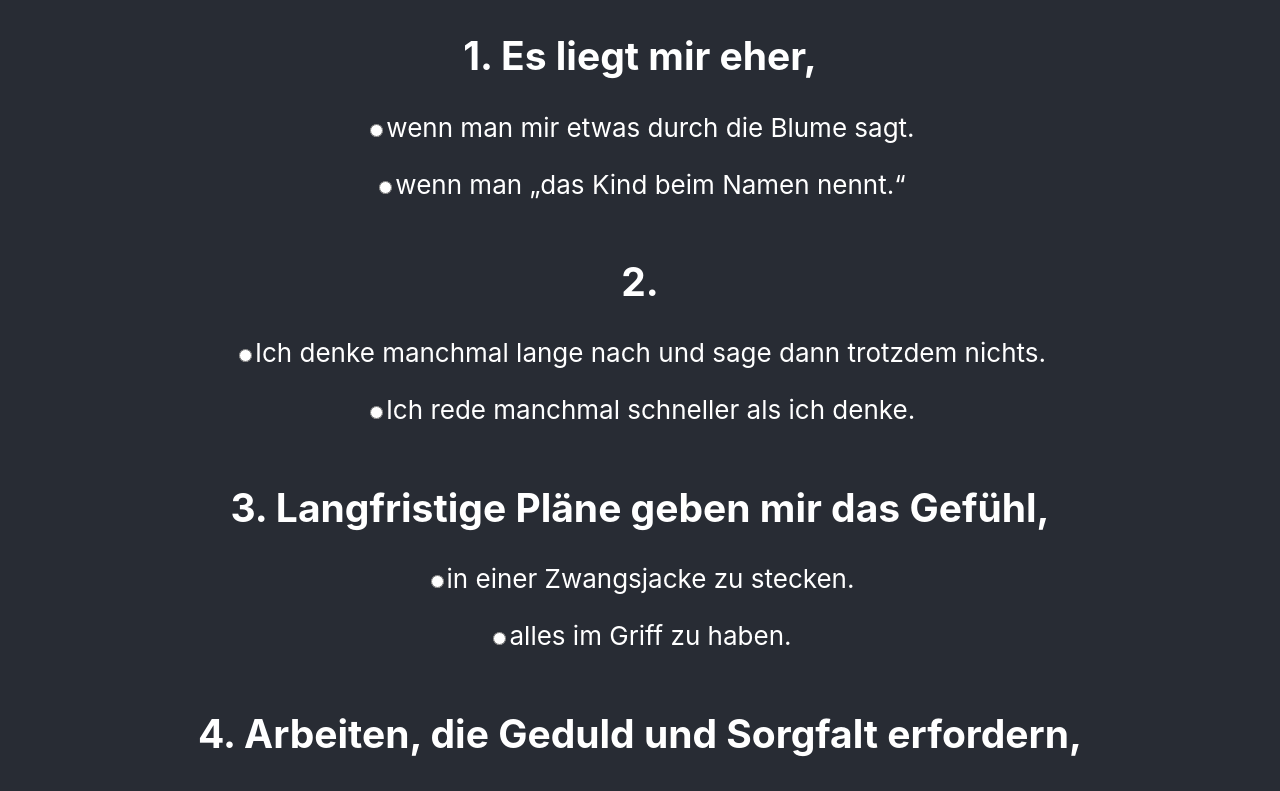
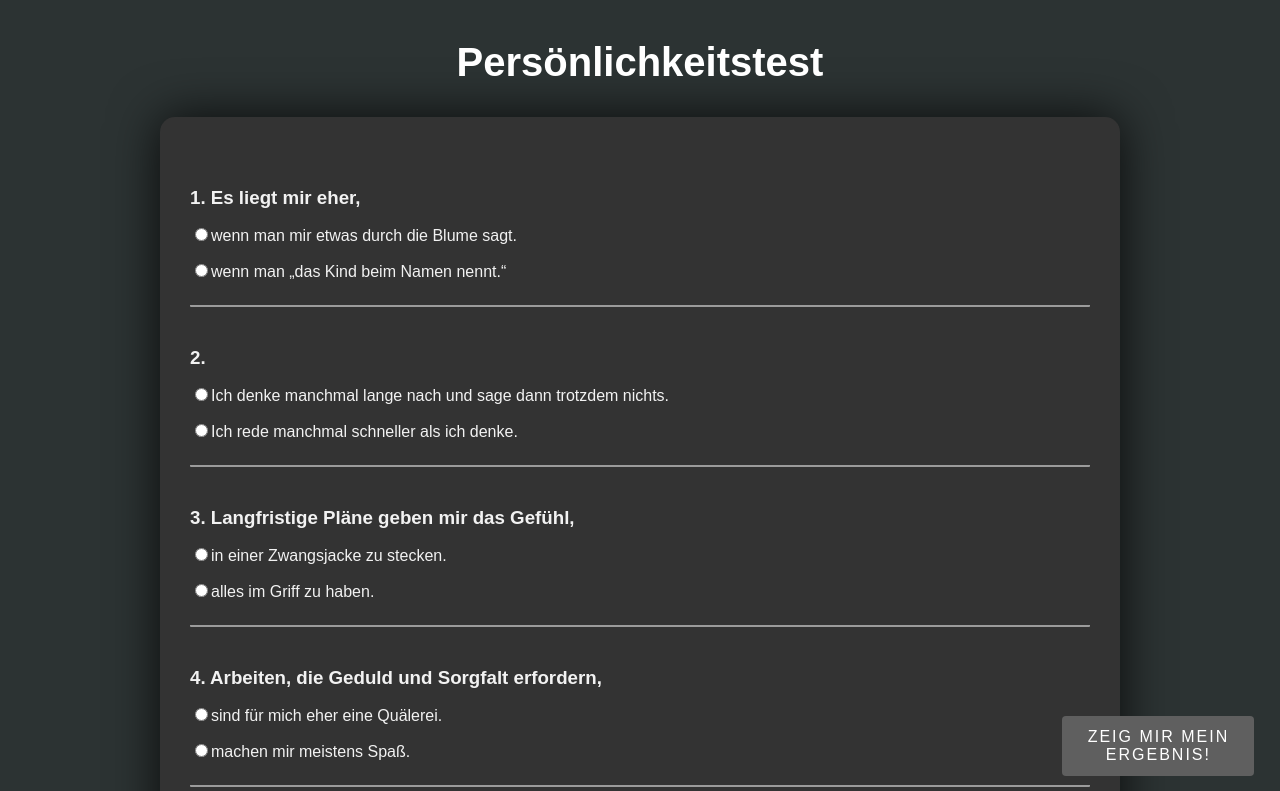
Before and after one commit to dananhsl/coding-challenge, a React (Create React App) app: page / in a window 1280 px wide. Shown: the top 791 px of the page. Built offline with nearby package versions, Linux system fonts and the light colour scheme.

Commit message:
add basic styling

```diff
--- a/package.json
+++ b/package.json
@@ -3,6 +3,9 @@
   "version": "0.1.0",
   "private": true,
   "dependencies": {
+    "@fortawesome/fontawesome-svg-core": "^6.2.1",
+    "@fortawesome/free-solid-svg-icons": "^6.2.1",
+    "@fortawesome/react-fontawesome": "^0.2.0",
     "@testing-library/jest-dom": "^5.16.5",
     "@testing-library/react": "^13.4.0",
     "@testing-library/user-event": "^13.5.0",
--- a/src/App.css
+++ /dev/null
@@ -1,38 +0,0 @@
-.App {
-  text-align: center;
-}
-
-.App-logo {
-  height: 40vmin;
-  pointer-events: none;
-}
-
-@media (prefers-reduced-motion: no-preference) {
-  .App-logo {
-    animation: App-logo-spin infinite 20s linear;
-  }
-}
-
-.App-header {
-  background-color: #282c34;
-  min-height: 100vh;
-  display: flex;
-  flex-direction: column;
-  align-items: center;
-  justify-content: center;
-  font-size: calc(10px + 2vmin);
-  color: white;
-}
-
-.App-link {
-  color: #61dafb;
-}
-
-@keyframes App-logo-spin {
-  from {
-    transform: rotate(0deg);
-  }
-  to {
-    transform: rotate(360deg);
-  }
-}
--- a/src/App.js
+++ b/src/App.js
@@ -1,6 +1,6 @@
 import {Routes, Route} from 'react-router-dom';
 
-import './App.css';
+import './styles.css';
 import Form from './pages/form.js';
 import Result from './pages/result.js';
 
--- a/src/components/question.js
+++ b/src/components/question.js
@@ -1,12 +1,12 @@
 import useStore from "../hooks/useStore";
 
 export default function Question (props) {
-    useStore(state => state.transactions);
+    useStore(state => state.answers);
     const setAnswers = useStore(state => state.setAnswers);
     const getAnswers = useStore(state => state.getAnswers)
 
     return (
-        <section>
+            <section className="question-container">
                 <h1>{`${props.id}. ${props.question}`}</h1>
                 {props.answers.map((answer) => {
                     return (
--- a/src/hooks/useStore.js
+++ b/src/hooks/useStore.js
@@ -4,6 +4,11 @@ import {persist, createJSONStorage} from 'zustand/middleware';
 const useStore = create(
     persist(
       (set, get) => ({
+        theme: 'dark',
+
+        setTheme () {
+            set({theme: get().theme === 'dark' ? 'light' : 'dark'});
+        },
         answers: [],
         setAnswers (answer, id) {
             var curr = {id: id, answer: answer};
--- a/src/index.css
+++ /dev/null
@@ -1,13 +0,0 @@
-body {
-  margin: 0;
-  font-family: -apple-system, BlinkMacSystemFont, 'Segoe UI', 'Roboto', 'Oxygen',
-    'Ubuntu', 'Cantarell', 'Fira Sans', 'Droid Sans', 'Helvetica Neue',
-    sans-serif;
-  -webkit-font-smoothing: antialiased;
-  -moz-osx-font-smoothing: grayscale;
-}
-
-code {
-  font-family: source-code-pro, Menlo, Monaco, Consolas, 'Courier New',
-    monospace;
-}
--- a/src/index.js
+++ b/src/index.js
@@ -1,7 +1,6 @@
 import React from 'react';
 import ReactDOM from 'react-dom/client';
 import { BrowserRouter as Router } from 'react-router-dom';
-import './index.css';
 import App from './App';
 import reportWebVitals from './reportWebVitals';
 
--- a/src/pages/form.js
+++ b/src/pages/form.js
@@ -1,18 +1,42 @@
 import Question from '../components/question.js';
 import {questions} from '../questions.js';
+import {useNavigate} from 'react-router-dom';
+import useStore from '../hooks/useStore.js';
 
 
 export default function Form () {
+    const navigate = useNavigate();
+    const getAnswers = useStore(state => state.getAnswers);
     return(
         <>
+            <h1 className='heading'>Persönlichkeitstest</h1>
+            <section className='form-container'>
+
                     {questions.map(({id, question, answers}) => (
                         <Question
+                        className='question-container'
                         key={id}
                         id={id}
                         question={question}
                         answers={answers}
                         />
                     ))}
+
+
+                <button type="submit" className='submit-btn' onClick={
+                    () => {
+                        if (getAnswers().length === questions.length) {
+                            //navigate to results page
+                            navigate('/result');
+                        } else {
+                            //alert user to complete all questions
+                            alert("Bitte beantworte zuerst alle Fragen.");
+                        };
+                    }
+                }
+                >Zeig mir mein Ergebnis!
+                </button>
+            </section>
         </>
     );
 }
--- a/src/pages/result.js
+++ b/src/pages/result.js
@@ -1,9 +1,17 @@
 import Score from "../components/score";
+import { useNavigate } from "react-router-dom";
+import { FontAwesomeIcon } from "@fortawesome/react-fontawesome"
+import { faArrowLeft} from "@fortawesome/free-solid-svg-icons"
+
 
 export default function Result () {
+    const navigate = useNavigate();
     return (
-        <section>
-            <h1>Your personality type is <Score/></h1>
+        <>
+        <section className="container-result">
+            <h1 className="result">Dein Persönlichkeits-Typ ist <Score/></h1>
         </section>
+        <button className="back-btn" onClick={() => navigate('/')}> <FontAwesomeIcon icon={faArrowLeft}/> Zurück zum Test</button>
+        </>
     )
 }
--- /dev/null
+++ b/src/styles.css
@@ -0,0 +1,112 @@
+body {
+    font-family: Arial, sans-serif;
+    background-color: #2c3333;
+    color: #f2f2f2;
+    text-align: left;
+}
+
+.submit-btn {
+    flex-direction: row;
+    justify-content: flex-start;
+    align-items: center;
+    color: white;
+    padding: 12px 20px;
+    margin: 8px 0;
+    max-width: 15vw;
+    border: none;
+    border-radius: 4px;
+    cursor: pointer;
+    position: fixed;
+    bottom: 2vh;
+    right: 2vw;
+}
+
+.form-container {
+    max-width: 900px;
+    margin: 0 auto;
+    padding: 30px;
+    background-color: #333;
+    border-radius: 15px;
+    box-shadow: 0 0 50px 0 rgba(0, 0, 0, 0.8);
+}
+
+.question-container {
+    border-bottom: rgb(155, 155, 155) 2px solid;
+    border-radius: 1px;
+    padding-bottom: 1vh;
+}
+
+h1,
+h2,
+h3 {
+    font-weight: bold;
+    color: #f2f2f2;
+    margin: 5vh 0 2vh 0;
+}
+
+input[type="text"] {
+    width: 100%;
+    padding: 10vh;
+    font-size: 16px;
+    border-radius: 5px;
+    border: 1px solid #ccc;
+    margin-bottom: 20px;
+}
+
+button {
+    background-color: rgb(95, 95, 95);
+    color: #fff;
+    padding: 10px 20px;
+    border-radius: 5px;
+    border: none;
+    cursor: pointer;
+    font-size: 16px;
+    text-transform: uppercase;
+    letter-spacing: 2px;
+}
+
+button:hover {
+    background-color: #fff;
+    color: #333;
+}
+
+.heading {
+    font-size: 2.5rem;
+    font-weight: 700;
+    color: #fff;
+    text-align: center;
+    margin-bottom: 2rem;
+}
+
+.result {
+    font-size: 5rem;
+    font-weight: 700;
+    color: #fff;
+    text-align: center;
+    justify-content: center;
+    position: relative;
+}
+
+.container-result {
+    background-color: rgb(95, 95, 95);
+    position: absolute;
+    top: 50%;
+    left: 50%;
+    transform: translate(-50%, -50%);
+    border-radius: 20px;
+}
+
+.back-btn {
+    position: absolute;
+    top: 2vh;
+    left: 2vw;
+    background-color: rgb(95, 95, 95);
+    color: #fff;
+    padding: 10px 20px;
+    border-radius: 5px;
+    border: none;
+    cursor: pointer;
+    font-size: 16px;
+    text-transform: uppercase;
+    letter-spacing: 2px;
+}
```
Also changed, not shown: 1 other file (tests, documents, lock files or other folders). Lines whose indentation alone changed are shown as unchanged.
